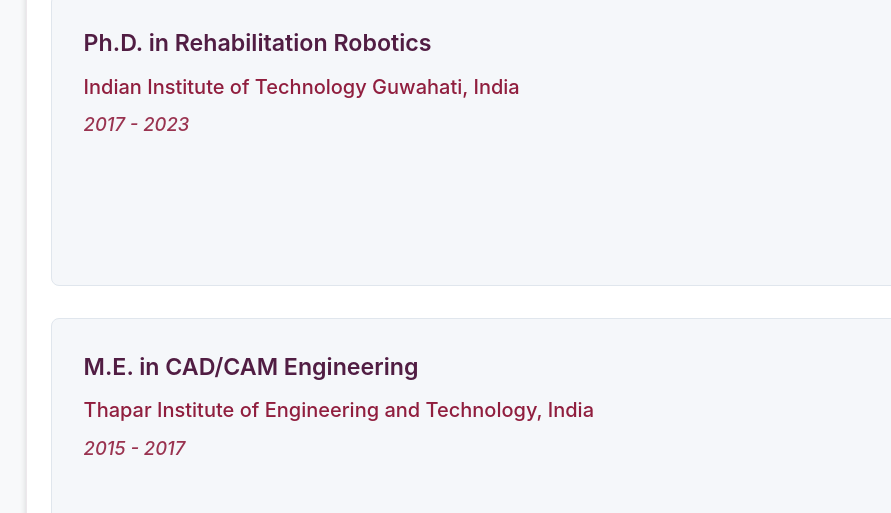
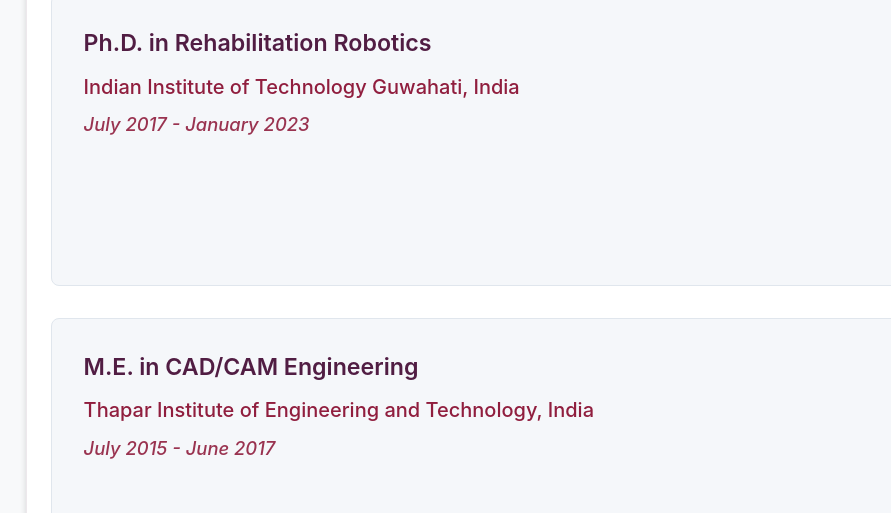
Before and after one commit to Jyoti-Narayan/jnarayan, a plain HTML site: page index.html in a window 1280 px wide. Shown: the part 2577-3090 px from the top of the page, 0-891 px from the left. Drawn offline with nearby package versions, Linux system fonts and the light colour scheme; no server answers.

Commit message:
Education_Month.html

```diff
--- a/index.html
+++ b/index.html
@@ -199,7 +199,7 @@
                         <div class="education-content">
                             <h4>Ph.D. in Rehabilitation Robotics</h4>
                             <p class="institution">Indian Institute of Technology Guwahati, India</p>
-                            <p class="duration">2017 - 2023</p>
+                            <p class="duration"> July 2017 - January 2023</p>
                         </div>
                         <div class="education-image">
                             <img src="https://adejcdhcxiwypphenyxv.supabase.co/storage/v1/object/public/gallery//PhD_RR.jpg" alt="Ph.D. Research Visualization" class="phd-gif">
@@ -210,7 +210,7 @@
                         <div class="education-content">
                             <h4>M.E. in CAD/CAM Engineering</h4>
                             <p class="institution">Thapar Institute of Engineering and Technology, India</p>
-                            <p class="duration">2015 - 2017</p>
+                            <p class="duration"> July 2015 - June 2017</p>
                         </div>
                         <div class="education-image">
                             <img src="https://adejcdhcxiwypphenyxv.supabase.co/storage/v1/object/public/gallery//ME_CADCAM.jpg" alt="CAD/CAM Engineering Visualization" class="me-img">
```
